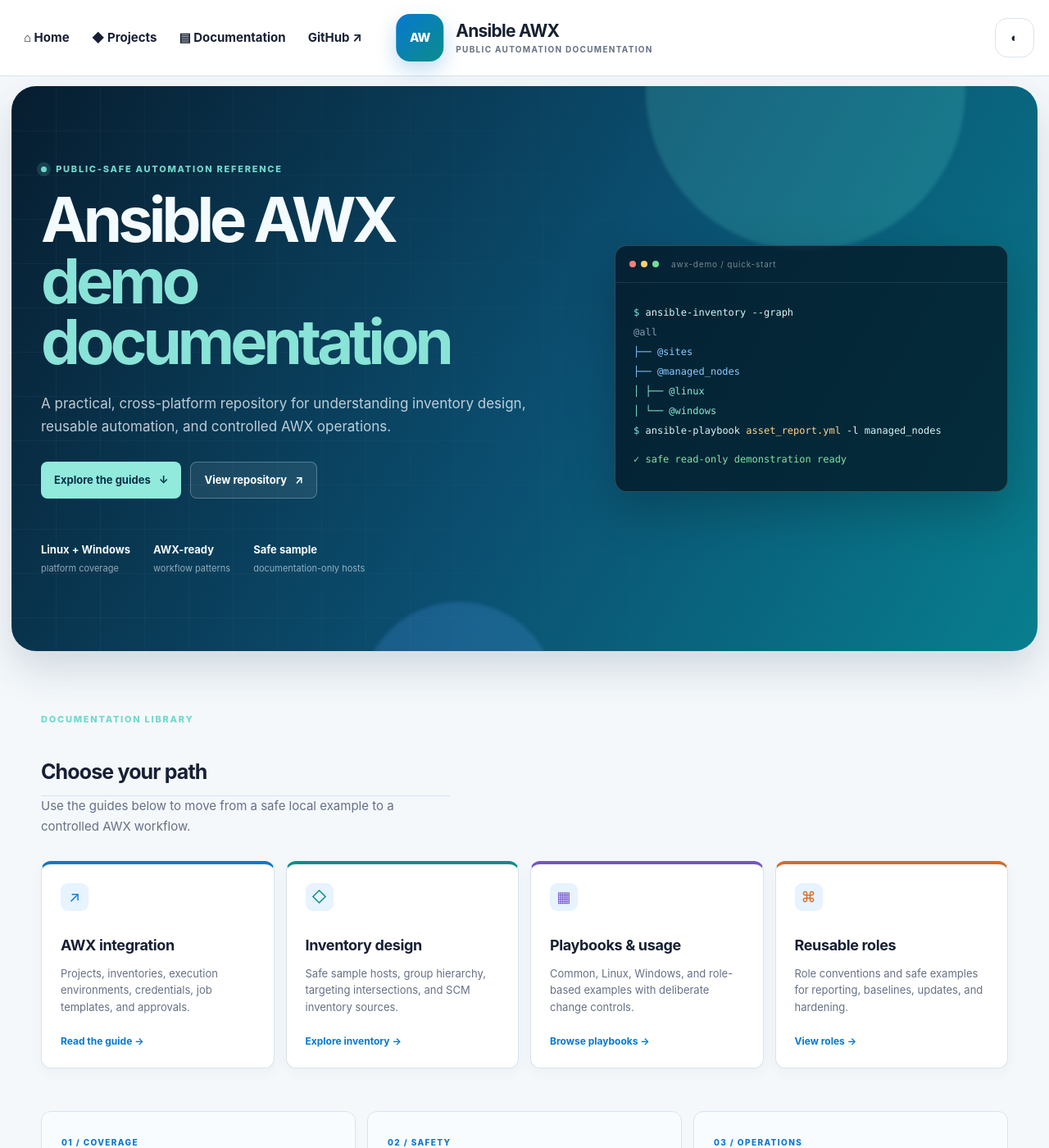
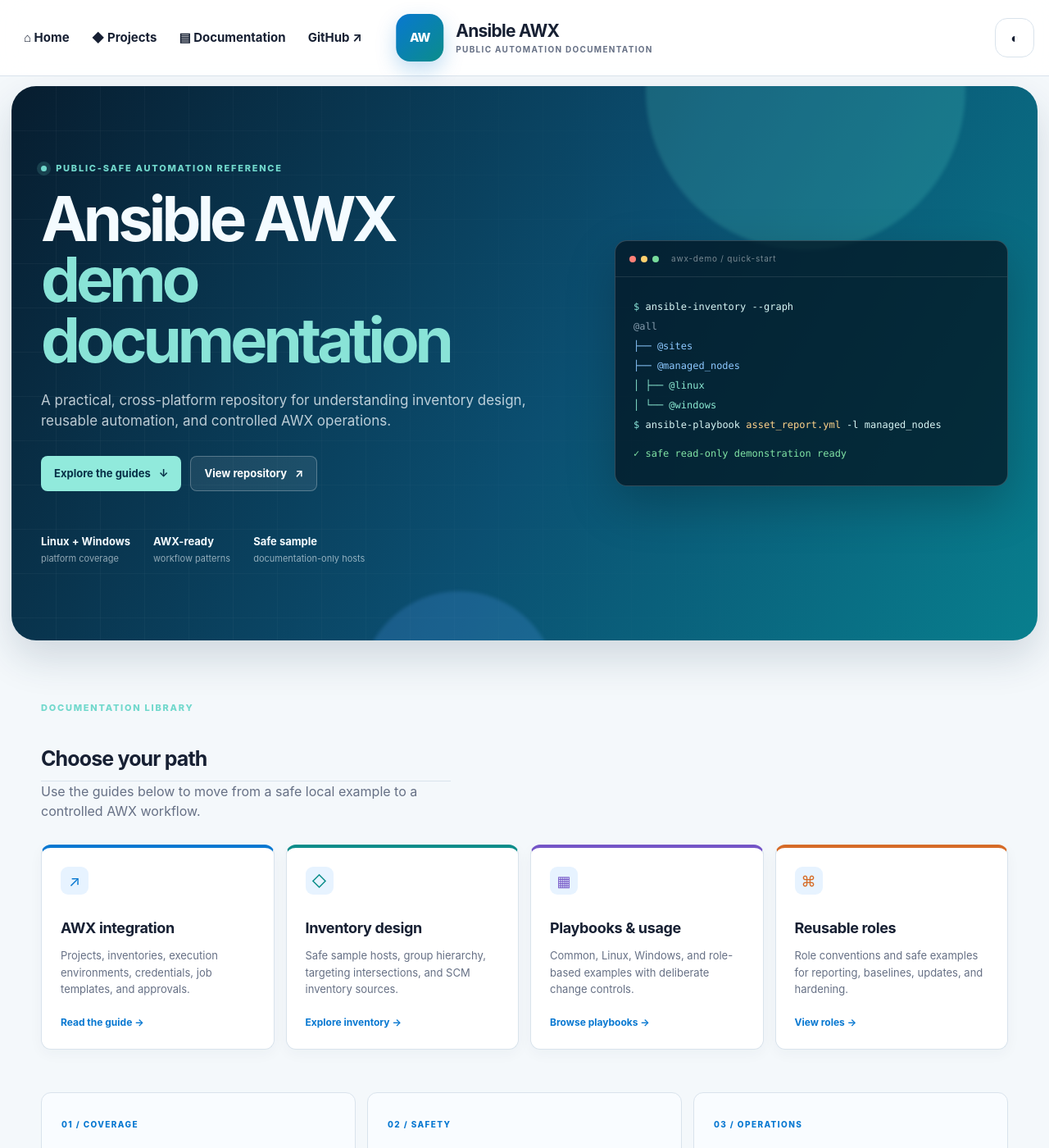
Before and after one commit to andyxuan2010/ansible-awx-demo, a Jekyll site: the page built from index.md, in a window 1280 px wide and 1400 px high. Shown: the whole window at 82% size. Built offline with Jekyll 4.4.1, drawn with Linux system fonts in a browser that asks for light colours.

Commit message:
Publish sanitized AWX demo snapshot 72cefec74424

```diff
--- a/_layouts/default.html
+++ b/_layouts/default.html
@@ -5,8 +5,9 @@
     <meta name="viewport" content="width=device-width, initial-scale=1">
     <meta name="description" content="{{ site.description }}">
     <meta name="theme-color" content="#0b4f71">
-    <title>{{ page.title | default: site.title }} · {{ site.title }}</title>
-    <link rel="stylesheet" href="{{ '/assets/css/style.css' | relative_url }}">
+    <title>{% if page.home %}{{ site.title }}{% else %}{{ page.title | default: site.title }} · {{ site.title }}{% endif %}</title>
+    {% if site.github.build_revision %}{% assign css_version = site.github.build_revision %}{% else %}{% assign css_version = site.time | date: '%s' %}{% endif %}
+    <link rel="stylesheet" href="{{ '/assets/css/style.css' | relative_url }}?v={{ css_version }}">
   </head>
   <body class="{% if page.home %}home-page{% else %}document-page{% endif %}">
     <header class="site-nav">
--- a/assets/css/style.scss
+++ b/assets/css/style.scss
@@ -41,7 +41,7 @@ body {
   margin: 0;
   background: var(--canvas);
   color: var(--ink);
-  font: 15px/1.65 Inter, ui-sans-serif, system-ui, -apple-system, BlinkMacSystemFont, "Segoe UI", sans-serif;
+  font: 16px/1.5 Inter, ui-sans-serif, system-ui, -apple-system, BlinkMacSystemFont, "Segoe UI", sans-serif;
 }
 a { color: var(--blue); }
 a:hover { color: var(--teal); }
```
